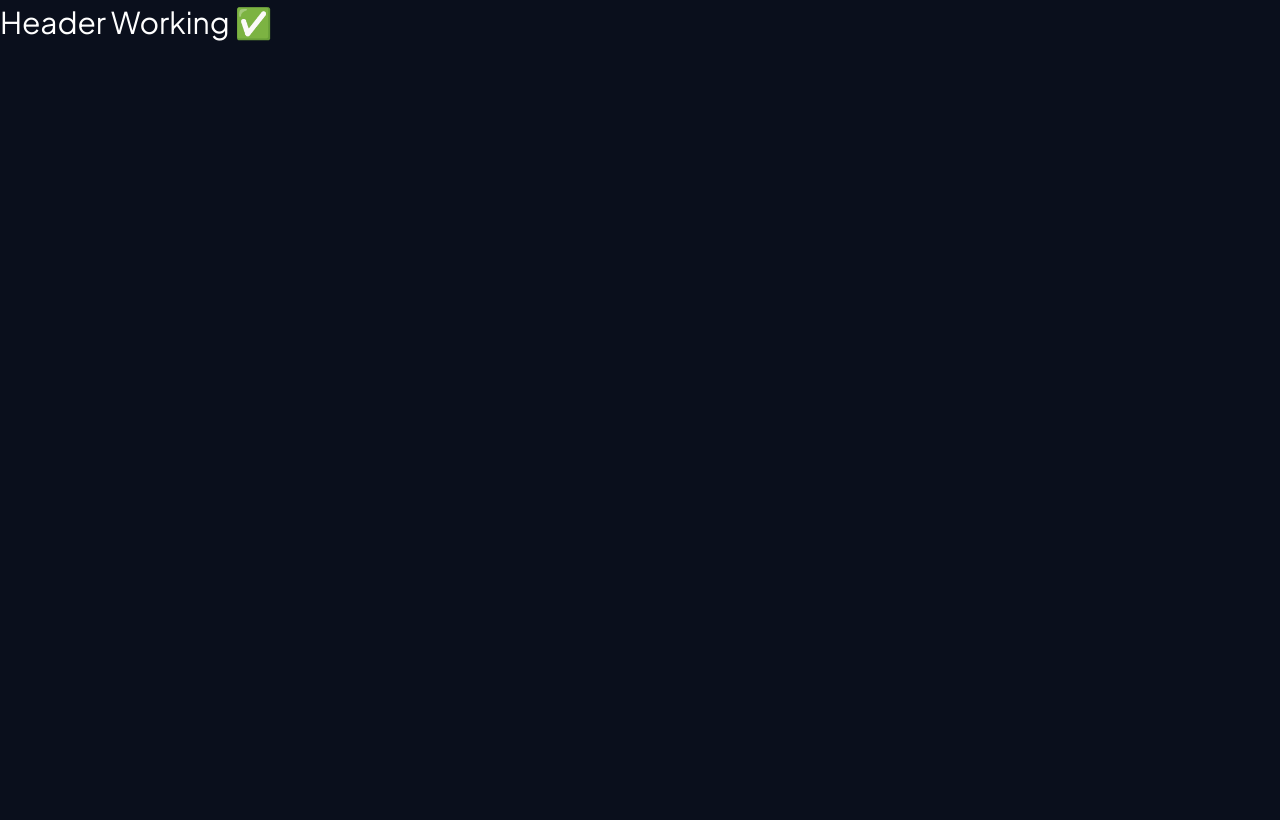
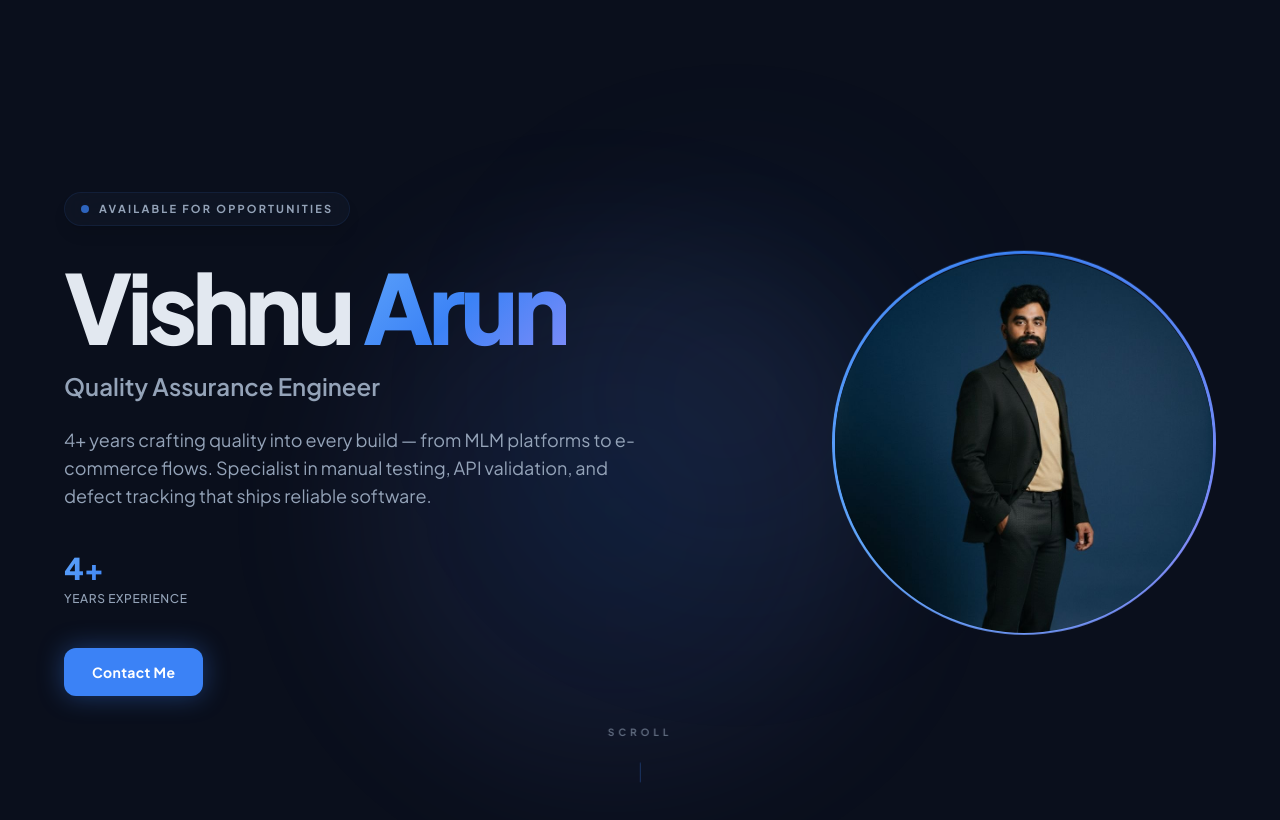
Before and after one commit to vishnu-arun-in/vishnu-portfolio, a Next.js app: page / in a window 1280 px wide. Shown: the top 820 px of the page. Built offline with nearby package versions, Linux system fonts and the light colour scheme.

Commit message:
Update page.tsx

```diff
--- a/src/app/page.tsx
+++ b/src/app/page.tsx
@@ -1,7 +1,11 @@
-export default function Header() {
+import Header from "../components/Header";
+import HeroSection from "./components/HeroSection";
+
+export default function Home() {
   return (
-    <div style={{ color: "white", fontSize: "30px" }}>
-      Header Working ✅
-    </div>
+    <main style={{ color: "white", padding: "20px" }}>
+      <Header />
+      <HeroSection />
+    </main>
   );
 }
```
